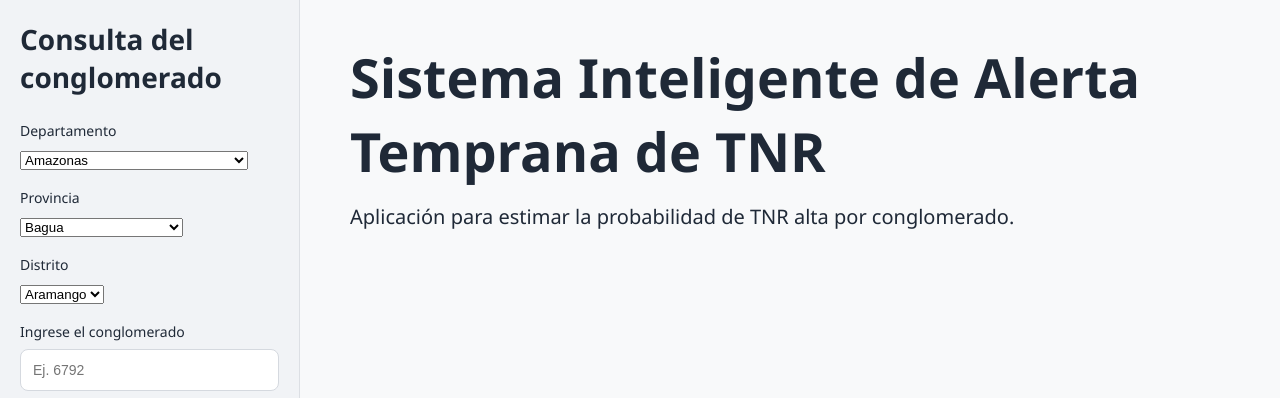
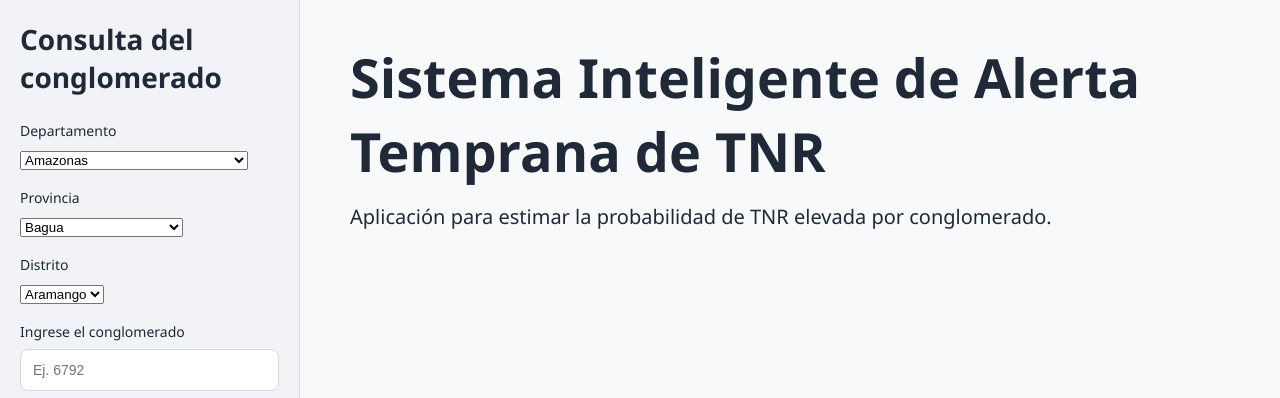
Before and after one commit to mariosc1086/web_API_TNR, a FastAPI app: page / in a window 1280 px wide. Shown: the top 398 px of the page. Run offline with FastAPI, Linux system fonts and the light colour scheme; parts of the project's set-up code (start-up, migrations or seed data) failed here and were passed over.

Commit message:
Add files via upload

```diff
--- a/templates/index.html
+++ b/templates/index.html
@@ -31,7 +31,7 @@
 
         <h1>Sistema Inteligente de Alerta Temprana de TNR</h1>
         <p class="descripcion">
-            Aplicación para estimar la probabilidad de TNR alta por conglomerado.
+            Aplicación para estimar la probabilidad de TNR elevada por conglomerado.
         </p>
 
         <section id="resultado" class="oculto">
```
